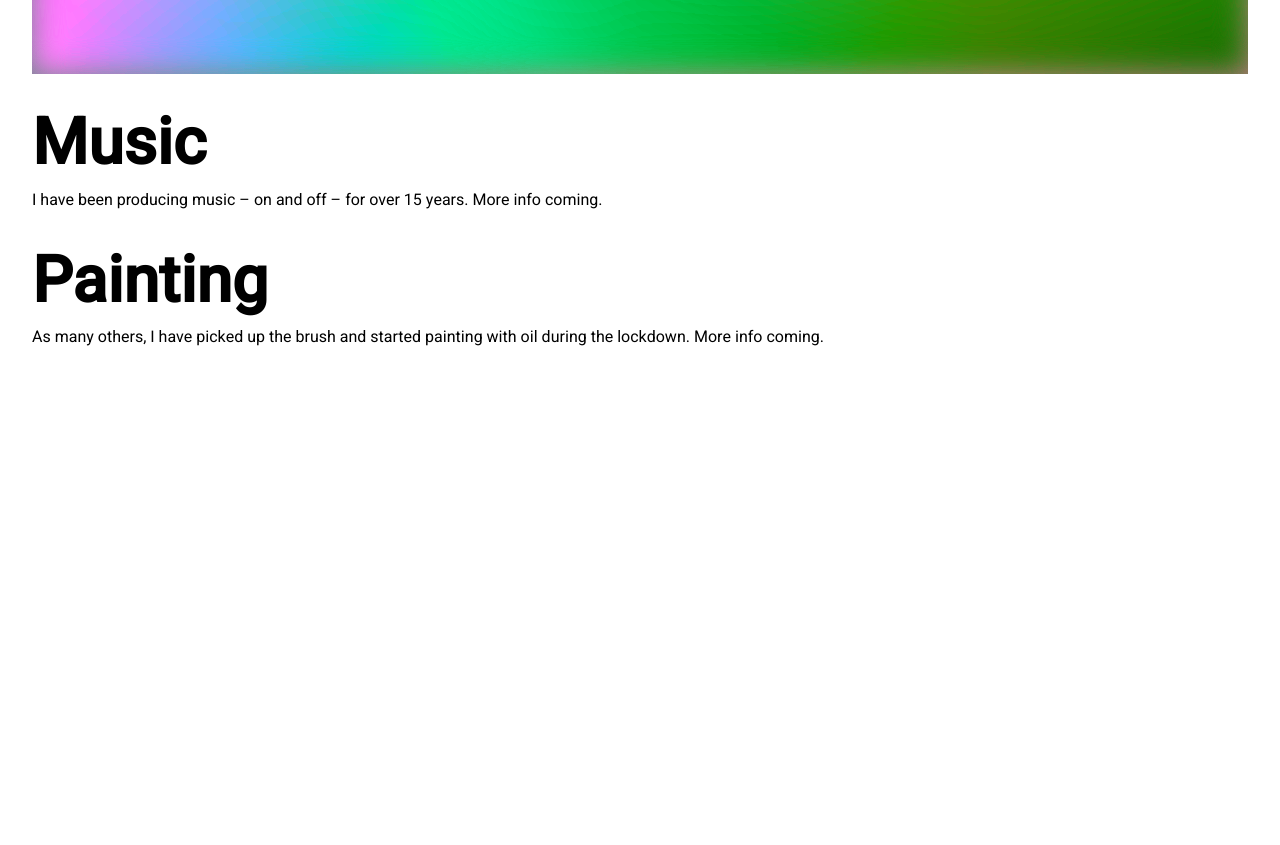
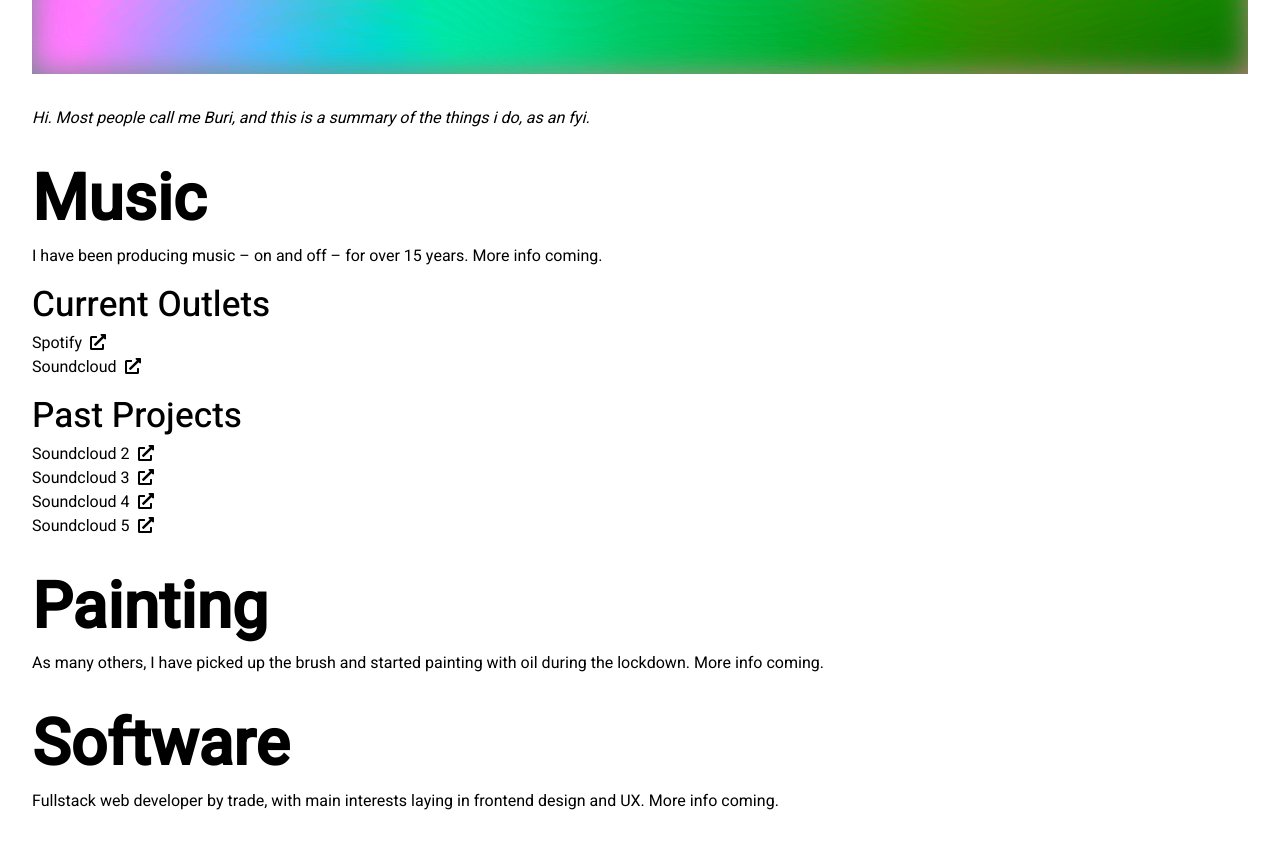
Before and after one commit to youngburi/homepage, a Next.js app: page / in a window 1280 px wide. Shown: the part 694-1539 px from the top of the page. Before the commit the page ends 1075 px from the top, so only its background shows below. Built offline with nearby package versions, Linux system fonts and the light colour scheme; a web font is replaced by a local one.

Commit message:
added more text, added fontawesome, added custom typography components

```diff
--- /dev/null
+++ b/components/dom-elemens/typography.tsx
@@ -0,0 +1,62 @@
+import { Box, Heading, HeadingProps, Link, LinkProps } from "@chakra-ui/react";
+import { faExternalLinkAlt } from "@fortawesome/free-solid-svg-icons";
+import { FontAwesomeIcon } from "@fortawesome/react-fontawesome";
+import React from "react";
+
+interface CustomTextProps {
+  children: React.ReactNode;
+}
+
+export const H1 = ({
+  children,
+  ...headingProps
+}: CustomTextProps & HeadingProps) => {
+  return (
+    <Heading
+      as="h1"
+      fontSize={["2rem", "3rem", "4rem"]}
+      transition="font-size 300ms ease"
+      pb={["0.3rem", "0.3rem"]}
+      // fontWeight="600"
+      {...headingProps}
+    >
+      {children}
+    </Heading>
+  );
+};
+
+export const H2 = ({
+  children,
+  ...headingProps
+}: CustomTextProps & HeadingProps) => {
+  return (
+    <Heading
+      as="h2"
+      fontSize={["1.5rem", "1.8rem", "2.2rem"]}
+      transition="font-size 300ms ease"
+      pt={["0.5rem", "1rem"]}
+      pb={["0.3rem", "0.3rem"]}
+      fontWeight="500"
+      {...headingProps}
+    >
+      {children}
+    </Heading>
+  );
+};
+
+export const CustomLink = ({
+  children,
+  isExternal,
+  ...linkProps
+}: CustomTextProps & LinkProps) => {
+  return (
+    <Link display="block" isExternal {...linkProps}>
+      {children}
+      {isExternal && (
+        <Box as="span" pl="0.5rem">
+          <FontAwesomeIcon icon={faExternalLinkAlt} />
+        </Box>
+      )}
+    </Link>
+  );
+};
--- a/package.json
+++ b/package.json
@@ -15,7 +15,11 @@
     "next": "latest",
     "react": "^17.0.1",
     "react-dom": "^17.0.1",
-    "react-intersection-observer": "^8.31.0"
+    "react-intersection-observer": "^8.31.0",
+    "@fortawesome/fontawesome-svg-core": "^1.2.32",
+    "@fortawesome/free-regular-svg-icons": "^5.15.1",
+    "@fortawesome/free-solid-svg-icons": "^5.15.1",
+    "@fortawesome/react-fontawesome": "^0.1.14"
   },
   "devDependencies": {
     "@types/node": "^12.12.21",
--- a/pages/index.tsx
+++ b/pages/index.tsx
@@ -1,6 +1,7 @@
-import { Box, Heading, Text } from "@chakra-ui/react";
+import { Box, Text } from "@chakra-ui/react";
 import Head from "next/head";
 import React from "react";
+import { CustomLink, H1, H2 } from "../components/dom-elemens/typography";
 import { backgroundAnimation, gradientBackground } from "../utils/styles";
 
 const IndexPage = () => {
@@ -37,32 +38,58 @@ const IndexPage = () => {
         </Box>
       </Box>
       <Box px={["2rem", "2rem"]} pb={["2rem", "2rem"]}>
-        <Heading
-          as="h1"
-          fontSize={["2rem", "3rem", "4rem"]}
-          transition="font-size 300ms ease"
-          pb={["0.3rem", "0.3rem"]}
-          // fontWeight="600"
+        <Text
+          // textAlign="justify"
+          fontStyle="italic"
         >
-          Music
-        </Heading>
+          Hi. Most people call me Buri, and this is a summary of the things i
+          do, as an fyi.
+        </Text>
+        {/* <Text
+          // float="right"
+          // as="span"
+          color="red"
+          fontWeight="300"
+        >
+          [this page is work in progress]
+        </Text> */}
+        <H1 pt={["2rem", "2rem"]}>Music</H1>
         <Text textAlign="justify">
           I have been producing music – on and off – for over 15 years. More
           info coming.
         </Text>
-        <Heading
-          as="h1"
-          fontSize={["2rem", "3rem", "4rem"]}
-          transition="font-size 300ms ease"
-          pt={["2rem", "2rem"]}
-          pb={["0.3rem", "0.3rem"]}
-          // fontWeight="600"
+        <H2>Current Outlets</H2>
+        <CustomLink
+          href="https://open.spotify.com/artist/2RMU7Lt7hloDPL3mNcLg0V?si=rmg6lUddRVSNoaB61mrDrw"
+          isExternal
         >
-          Painting
-        </Heading>
+          Spotify
+        </CustomLink>
+        <CustomLink href="https://soundcloud.com/burichakalaka" isExternal>
+          Soundcloud
+        </CustomLink>
+        <H2>Past Projects</H2>
+        <CustomLink href="https://soundcloud.com/gutsch" isExternal>
+          Soundcloud 2
+        </CustomLink>
+        <CustomLink href="https://soundcloud.com/mockinsense" isExternal>
+          Soundcloud 3
+        </CustomLink>
+        <CustomLink href="https://soundcloud.com/loveschool" isExternal>
+          Soundcloud 4
+        </CustomLink>
+        <CustomLink href="https://soundcloud.com/ibra" isExternal>
+          Soundcloud 5
+        </CustomLink>
+        <H1 pt={["2rem", "2rem"]}>Painting</H1>
         <Text textAlign="justify">
           As many others, I have picked up the brush and started painting with
           oil during the lockdown. More info coming.
+        </Text>
+        <H1 pt={["2rem", "2rem"]}>Software</H1>
+        <Text textAlign="justify">
+          Fullstack web developer by trade, with main interests laying in
+          frontend design and UX. More info coming.
         </Text>
       </Box>
     </Box>
```
Also changed, not shown: 1 other file (tests, documents, lock files or other folders).
